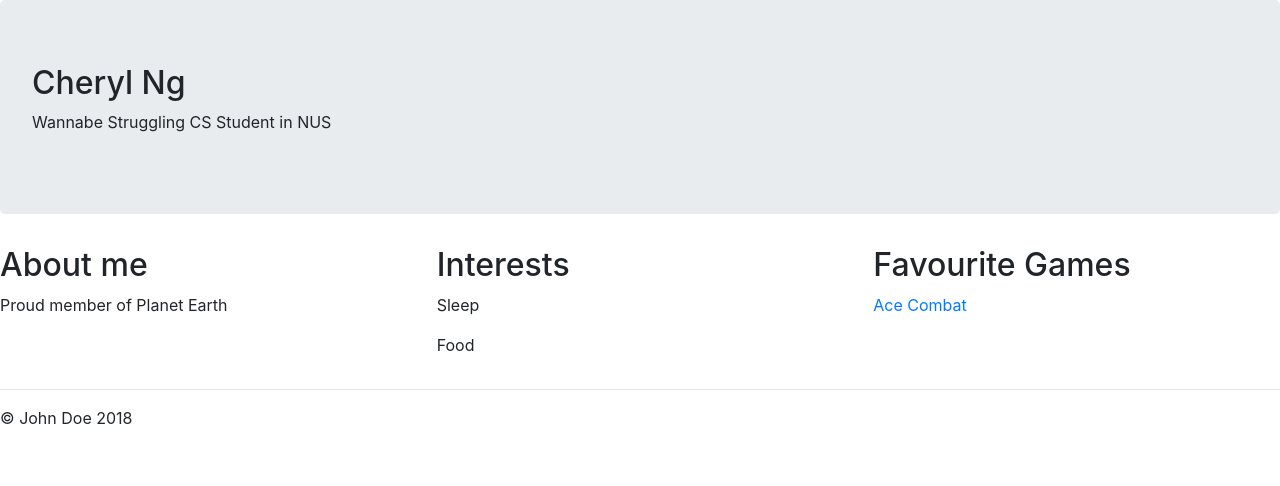
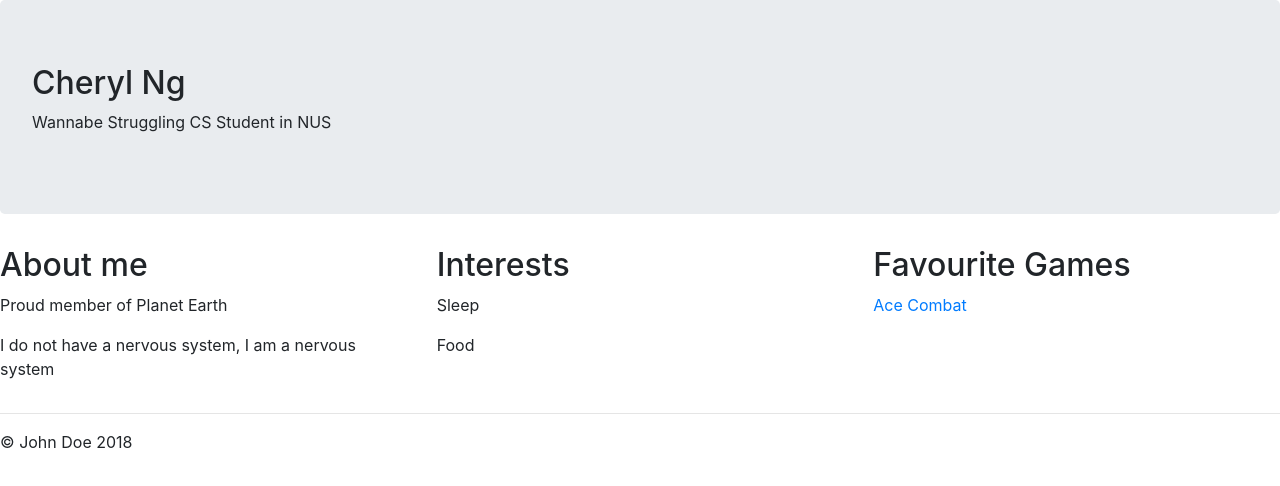
Before and after one commit to szktm/testing-git, a plain HTML site: page index.html in a window 1280 px wide. Drawn offline with nearby package versions, Linux system fonts and the light colour scheme.

Commit message:
added fun fact under About Me

```diff
--- a/index.html
+++ b/index.html
@@ -20,6 +20,7 @@
         <div class="col-4">
             <h2>About me</h2>
             <p>Proud member of Planet Earth</p>
+            <p>I do not have a nervous system, I am a nervous system</p>
         </div>
         <div class="col-4">
             <h2>Interests</h2>
```
